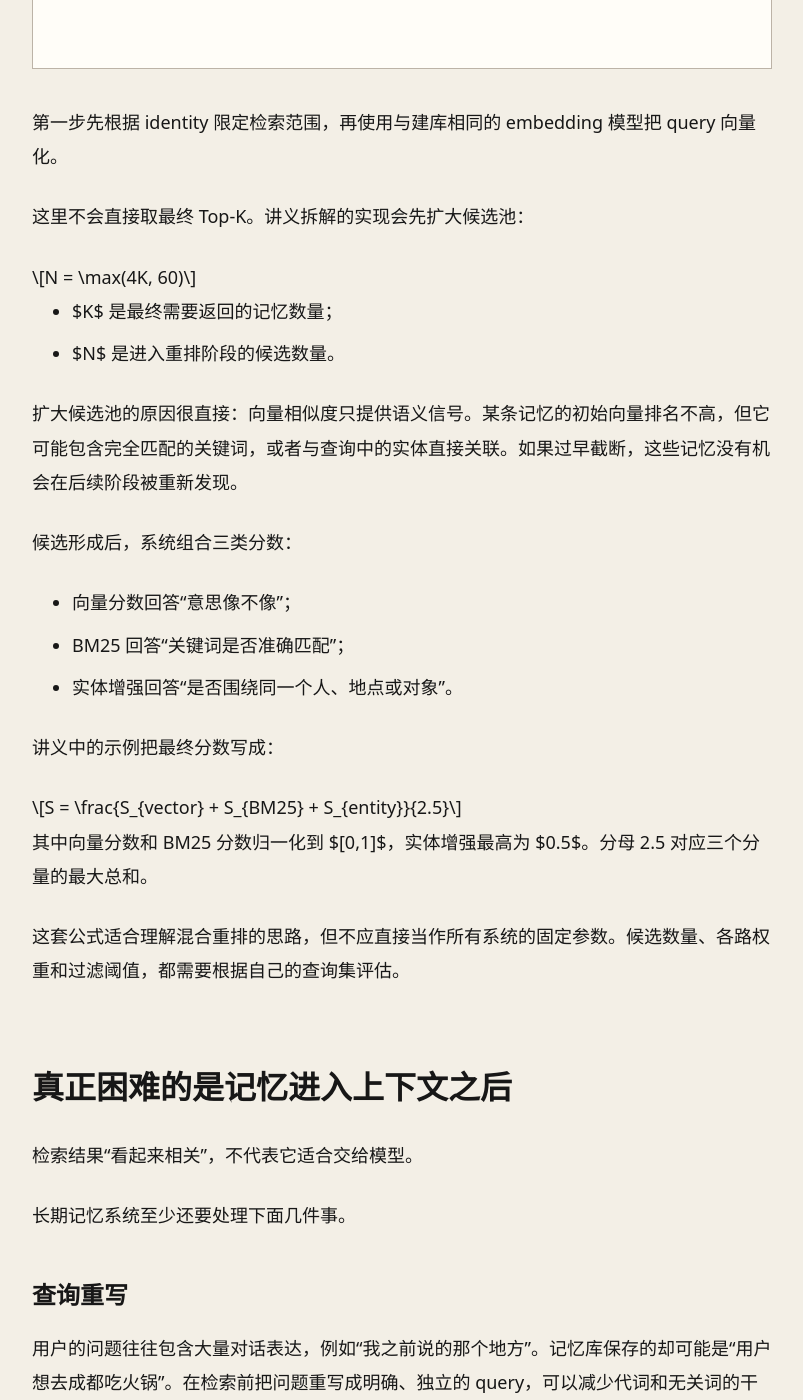
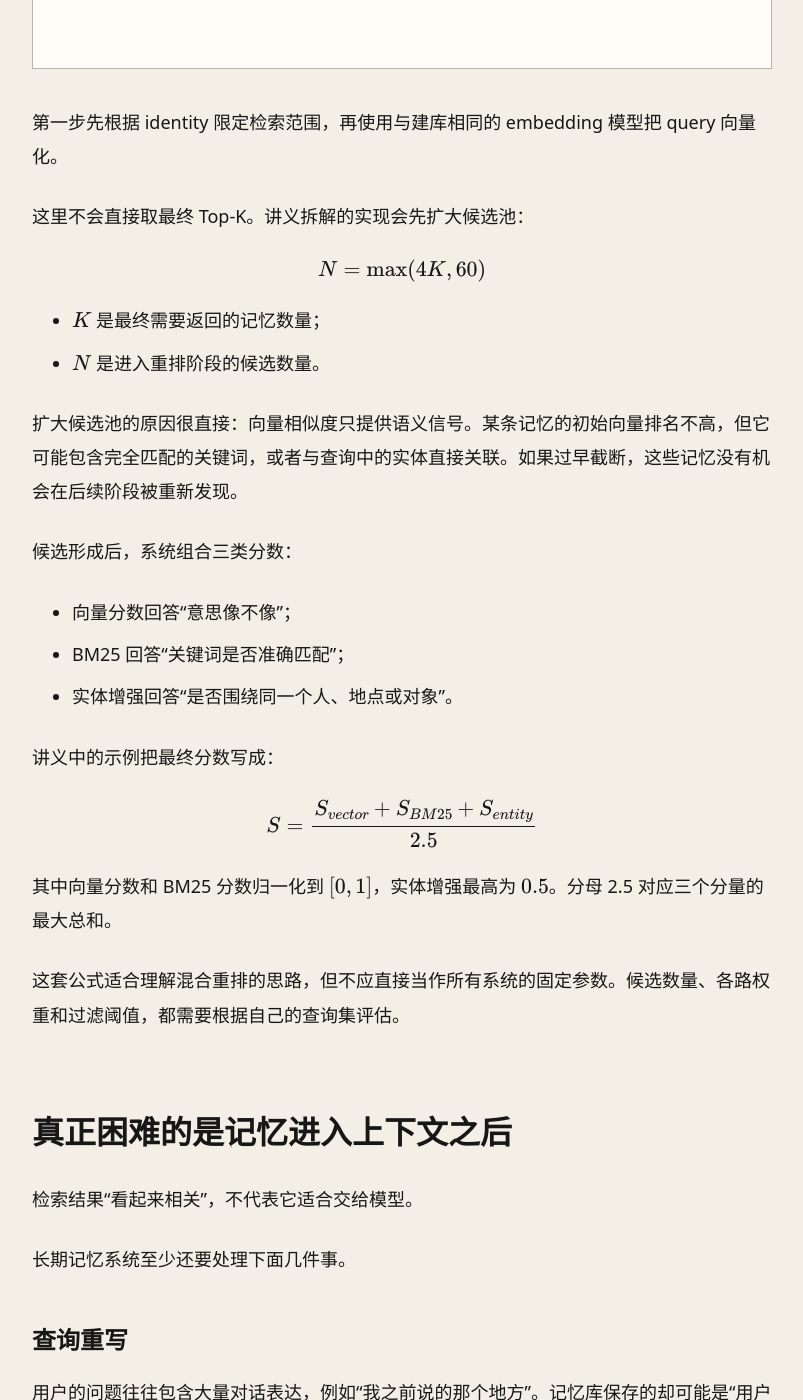
Before and after one commit to huruizhi/huruizhi.github.io, a Jekyll site: the page built from _posts/2026-11-02-agent-memory-mem0-architecture.md, in a window 1280 px wide and 1400 px high, scrolled down 4103 px. Shown: the whole window, without its empty margins (238-1041 px from the left). Built offline with Jekyll 4.4.1, drawn with Linux system fonts in a browser that asks for light colours; part of the change alters nothing that is shown.

Commit message:
fix: render math formulas via MathJax on agent memory post

```diff
--- a/_layouts/default.html
+++ b/_layouts/default.html
@@ -7,6 +7,20 @@
     {%- seo -%}
     <link rel="alternate" type="application/atom+xml" title="{{ site.title }}" href="{{ '/feed.xml' | relative_url }}">
     <link rel="stylesheet" href="{{ '/assets/css/site.css' | relative_url }}">
+    {%- if page.math -%}
+    <script>
+      window.MathJax = {
+        tex: {
+          inlineMath: [['$', '$'], ['\\(', '\\)']],
+          displayMath: [['$$', '$$'], ['\\[', '\\]']]
+        },
+        options: {
+          skipHtmlTags: ['pre', 'code', 'script', 'style', 'textarea']
+        }
+      };
+    </script>
+    <script defer src="https://cdn.jsdelivr.net/npm/mathjax@3/es5/tex-mml-chtml.js"></script>
+    {%- endif -%}
     <script defer src="https://cdn.jsdelivr.net/npm/mermaid@11.12.1/dist/mermaid.min.js"></script>
     <script>
       document.addEventListener('DOMContentLoaded', function () {
--- a/_posts/2026-11-02-agent-memory-mem0-architecture.md
+++ b/_posts/2026-11-02-agent-memory-mem0-architecture.md
@@ -6,6 +6,7 @@ permalink: /ai/agent/2026/11/02/agent-memory-mem0-architecture/
 categories: [AI, Agent]
 tags: [Agent Memory, Mem0, 长期记忆, 混合检索]
 description: "Agent 长期记忆不只是向量搜索，而是一条涉及摄取、分层存储、混合重排与上下文注入的数据管线。本文拆解 Mem0 的核心机制与工程边界。"
+math: true
 wechat_source: docs/articles/19-agent-memory-mem0-architecture.wechat.md
 source_url: "https://www.youtube.com/watch?v=aYfZN8t6AQs"
 ---
```
